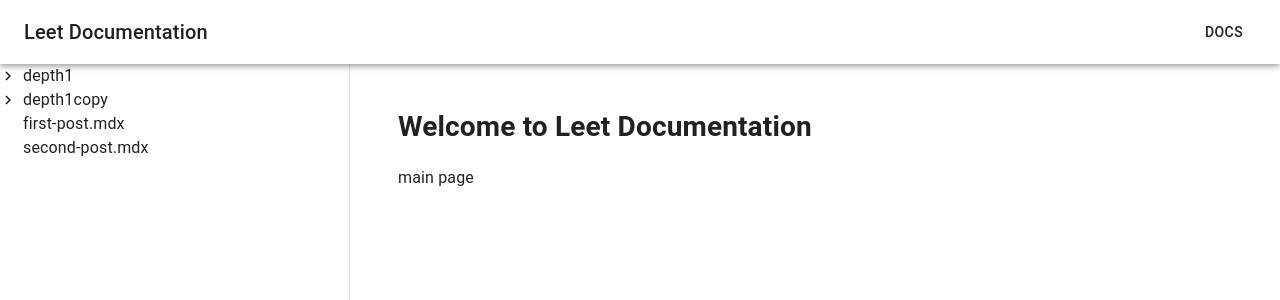
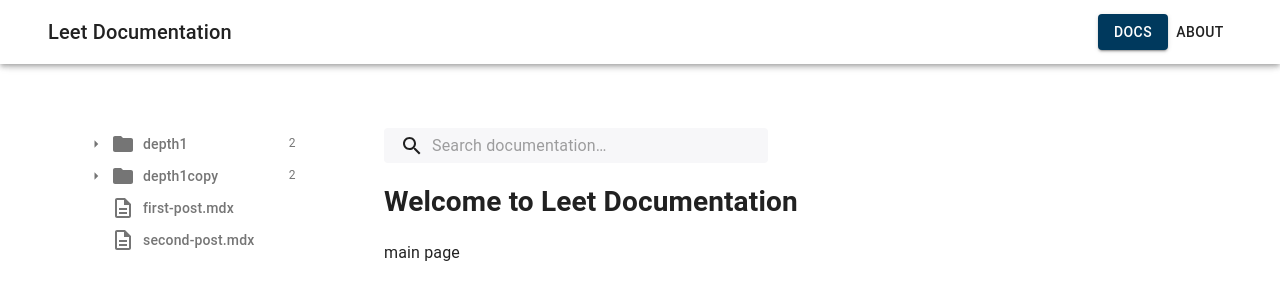
Before and after one commit to pkuzmickas/next-docs-template, a Next.js app: page / in a window 1280 px wide. Shown: the top 300 px of the page. Built offline with nearby package versions, Linux system fonts and the light colour scheme.

Commit message:
Added styling to side navigation, header, fake search bar

```diff
--- a/components/Content.js
+++ b/components/Content.js
@@ -2,25 +2,41 @@ import React from 'react';
 import { makeStyles } from '@material-ui/core/styles';
 import Toolbar from '@material-ui/core/Toolbar';
 import Typography from '@material-ui/core/Typography';
-import { Container } from '@material-ui/core';
+import { Container, Grid } from '@material-ui/core';
+import SideNav from './SideNav';
+import SearchBar from './SearchBar';
 
 const useStyles = makeStyles((theme) => ({
     content: {
         flexGrow: 1,
-        padding: theme.spacing(3),
+        padding: theme.spacing(8),
     },
 }));
 
-export default function Content({ pageTitle, text }) {
+export default function Content({ docData, pageTitle, text }) {
     const classes = useStyles();
     return (
         <main className={classes.content}>
             <Toolbar />
             <Container maxWidth="lg">
-                <h1>{pageTitle}</h1>
-                <Typography>
-                    {text}
-                </Typography>
+                <Grid container spacing={10}>
+                    <Grid item xs={3}>
+                        <SideNav docData={docData} />
+                    </Grid>
+                    <Grid item xs={9}>
+                        <Grid container>
+                            <Grid item xs={12}>
+                                <SearchBar />
+                            </Grid>
+                            <Grid item xs={12}>
+                                <h1>{pageTitle}</h1>
+                                <Typography>
+                                    {text}
+                                </Typography>
+                            </Grid>
+                        </Grid>
+                    </Grid>
+                </Grid>
             </Container>
         </main>
     );
--- a/components/Header.js
+++ b/components/Header.js
@@ -7,6 +7,7 @@ import Button from '@material-ui/core/Button';
 import IconButton from '@material-ui/core/IconButton';
 import MenuIcon from '@material-ui/icons/Menu';
 import CssBaseline from '@material-ui/core/CssBaseline';
+import { Container, Grid } from '@material-ui/core';
 
 const useStyles = makeStyles((theme) => ({
   root: {
@@ -14,9 +15,6 @@ const useStyles = makeStyles((theme) => ({
   },
   appBar: {
     zIndex: theme.zIndex.drawer + 1,
-  },
-  menuButton: {
-    marginRight: theme.spacing(2),
   },
   title: {
     flexGrow: 1,
@@ -26,16 +24,21 @@ const useStyles = makeStyles((theme) => ({
 export default function Header() {
   const classes = useStyles();
   return (
+    <>
       <div className={classes.root}>
-      <CssBaseline></CssBaseline>
         <AppBar position="fixed" className={classes.appBar}>
+          <Container maxWidth="lg">
+
             <Toolbar>
               <Typography variant="h6" className={classes.title}>
                 Leet Documentation
             </Typography>
-          <Button color="inherit">Docs</Button>
+              <Button variant="contained" color="secondary">Docs</Button>
+              <Button color="inherit">About</Button>
             </Toolbar>
+          </Container>
         </AppBar>
       </div>
+    </>
   );
 }
--- a/components/NestedList.js
+++ b/components/NestedList.js
@@ -3,15 +3,24 @@ import { makeStyles } from '@material-ui/core/styles';
 import ExpandMore from '@material-ui/icons/ExpandMore';
 import ChevronRight from '@material-ui/icons/ChevronRight';
 import { TreeView, TreeItem } from '@material-ui/lab';
+import DescriptionOutlinedIcon from '@material-ui/icons/DescriptionOutlined';
+import { GmailTreeView, StyledTreeItem} from "components/StyledTreeItem";
+import ArrowDropDownIcon from '@material-ui/icons/ArrowDropDown';
+import ArrowRightIcon from '@material-ui/icons/ArrowRight';
+import Label from '@material-ui/icons/Label';
+import FolderIcon from '@material-ui/icons/Folder';
+const useStyles = makeStyles((theme) => ({
 
-const useStyles = makeStyles((theme) => ({
-    root: {
-        height: 240,
-        flexGrow: 1,
-        maxWidth: 400,
+    color: theme.palette.text.secondary,
+    '&:hover > $content': {
+        backgroundColor: theme.palette.action.hover,
     },
-    nested: {
-        paddingLeft: theme.spacing(4),
+    '&:focus > $content, &$selected > $content': {
+        backgroundColor: `var(--tree-view-bg-color, ${theme.palette.grey[400]})`,
+        color: 'var(--tree-view-color)',
+    },
+    '&:focus > $content $label, &:hover > $content $label, &$selected > $content $label': {
+        backgroundColor: 'transparent',
     },
 }));
 
@@ -19,12 +28,23 @@ function dfs(curStr, docTree) {
     const docList = docTree[curStr];
     // There are no more children
     if (!docList) {
-        return <TreeItem key={curStr} nodeId={curStr} label={curStr} />;
+        return <StyledTreeItem
+            nodeId={curStr}
+            labelText={curStr}
+            labelIcon={DescriptionOutlinedIcon}
+        />;
     } else {
         return (
-            <TreeItem key={curStr} nodeId={curStr} label={curStr}>
+            <StyledTreeItem
+                nodeId={curStr}
+                labelText={curStr}
+                labelIcon={FolderIcon}
+                labelInfo={docList.length}
+                color="#fff"
+                bgColor="#00395D"
+            >
                 {docList.map(doc => dfs(doc, docTree))}
-            </TreeItem>
+            </StyledTreeItem>
         );
     }
 }
@@ -38,12 +58,15 @@ function buildComponents(docTree, classes) {
 export default function NestedList({ docFileData, docTree }) {
     const classes = useStyles();
     return (
-        <TreeView
-            className={classes.root}
-            defaultCollapseIcon={<ExpandMore />}
-            defaultExpandIcon={<ChevronRight />}
-        >
-            {buildComponents(docTree, classes)}
-        </TreeView>
+        <>
+            <TreeView
+                className={classes.root}
+                defaultCollapseIcon={<ArrowDropDownIcon />}
+                defaultExpandIcon={<ArrowRightIcon />}
+                defaultEndIcon={<div style={{ width: 24 }} />}
+            >
+                {buildComponents(docTree, classes)}
+            </TreeView>
+        </>
     );
 }
--- /dev/null
+++ b/components/SearchBar.js
@@ -0,0 +1,69 @@
+import SearchIcon from '@material-ui/icons/Search';
+import { fade, makeStyles } from '@material-ui/core/styles';
+import InputBase from '@material-ui/core/InputBase';
+
+const useStyles = makeStyles((theme) => ({
+    root: {
+        flexGrow: 1,
+    },
+    menuButton: {
+        marginRight: theme.spacing(2),
+    },
+    title: {
+        flexGrow: 1,
+        display: 'none',
+        [theme.breakpoints.up('sm')]: {
+            display: 'block',
+        },
+    },
+    search: {
+        position: 'relative',
+        borderRadius: theme.shape.borderRadius,
+        backgroundColor: "#f7f7f9",
+        '&:hover': {
+            border: "1px solid black",
+        },
+        marginLeft: 0,
+        width: '30vw',
+    },
+    searchIcon: {
+        padding: theme.spacing(0, 2),
+        height: '100%',
+        position: 'absolute',
+        pointerEvents: 'none',
+        display: 'flex',
+        alignItems: 'center',
+        justifyContent: 'center',
+    },
+    inputRoot: {
+        color: 'inherit',
+        width: '100%',
+
+    },
+    inputInput: {
+        padding: theme.spacing(1, 1, 1, 0),
+        // vertical padding + font size from searchIcon
+        paddingLeft: `calc(1em + ${theme.spacing(4)}px)`,
+        transition: theme.transitions.create('width'),
+        width: '100%',
+    },
+}));
+export default function SearchBar() {
+    const classes = useStyles();
+
+    return (
+        <div className={classes.search}>
+            <div className={classes.searchIcon}>
+                <SearchIcon />
+            </div>
+            <InputBase
+                placeholder="Search documentation…"
+                classes={{
+                    root: classes.inputRoot,
+                    input: classes.inputInput,
+                }}
+                inputProps={{ 'aria-label': 'search' }}
+            />
+        </div>
+    );
+}
--- /dev/null
+++ b/components/SideNav.js
@@ -0,0 +1,19 @@
+import React from 'react';
+import { makeStyles } from '@material-ui/core/styles';
+import NestedList from './NestedList';
+
+const useStyles = makeStyles(theme => ({
+  root: {
+    backgroundColor: theme.palette.background.paper,
+  },
+}));
+
+export default function SideNav({ docData }) {
+  const classes = useStyles();
+
+  return (
+    <div className={classes.root}>
+        <NestedList docTree={docData.docTree}></NestedList>
+    </div>
+  );
+}
--- /dev/null
+++ b/components/StyledTreeItem.js
@@ -0,0 +1,167 @@
+import React from 'react';
+import PropTypes from 'prop-types';
+import { makeStyles } from '@material-ui/core/styles';
+import TreeView from '@material-ui/lab/TreeView';
+import TreeItem from '@material-ui/lab/TreeItem';
+import Typography from '@material-ui/core/Typography';
+import MailIcon from '@material-ui/icons/Mail';
+import DeleteIcon from '@material-ui/icons/Delete';
+import Label from '@material-ui/icons/Label';
+import SupervisorAccountIcon from '@material-ui/icons/SupervisorAccount';
+import InfoIcon from '@material-ui/icons/Info';
+import ForumIcon from '@material-ui/icons/Forum';
+import LocalOfferIcon from '@material-ui/icons/LocalOffer';
+import ArrowDropDownIcon from '@material-ui/icons/ArrowDropDown';
+import ArrowRightIcon from '@material-ui/icons/ArrowRight';
+
+const useTreeItemStyles = makeStyles((theme) => ({
+  root: {
+    color: theme.palette.text.secondary,
+    '&:hover > $content': {
+      backgroundColor: theme.palette.action.hover,
+    },
+    '&:focus > $content, &$selected > $content': {
+      backgroundColor: `var(--tree-view-bg-color, ${theme.palette.grey[400]})`,
+      color: 'var(--tree-view-color)',
+    },
+    '&:focus > $content $label, &:hover > $content $label, &$selected > $content $label': {
+      backgroundColor: 'transparent',
+    },
+  },
+  content: {
+    color: theme.palette.text.secondary,
+    borderTopRightRadius: theme.spacing(2),
+    borderBottomRightRadius: theme.spacing(2),
+    paddingRight: theme.spacing(1),
+    fontWeight: theme.typography.fontWeightMedium,
+    '$expanded > &': {
+      fontWeight: theme.typography.fontWeightRegular,
+    },
+  },
+  group: {
+    marginLeft: 0,
+    '& $content': {
+      paddingLeft: theme.spacing(2),
+    },
+  },
+  expanded: {},
+  selected: {},
+  label: {
+    fontWeight: 'inherit',
+    color: 'inherit',
+  },
+  labelRoot: {
+    display: 'flex',
+    alignItems: 'center',
+    padding: theme.spacing(0.5, 0),
+  },
+  labelIcon: {
+    marginRight: theme.spacing(1),
+  },
+  labelText: {
+    fontWeight: 'inherit',
+    flexGrow: 1,
+  },
+}));
+
+export function StyledTreeItem(props) {
+  const classes = useTreeItemStyles();
+  const { labelText, labelIcon: LabelIcon, labelInfo, color, bgColor, ...other } = props;
+
+  return (
+    <TreeItem
+      label={
+        <div className={classes.labelRoot}>
+          <LabelIcon color="inherit" className={classes.labelIcon} />
+          <Typography variant="body2" className={classes.labelText}>
+            {labelText}
+          </Typography>
+          <Typography variant="caption" color="inherit">
+            {labelInfo}
+          </Typography>
+        </div>
+      }
+      style={{
+        '--tree-view-color': color,
+        '--tree-view-bg-color': bgColor,
+      }}
+      classes={{
+        root: classes.root,
+        content: classes.content,
+        expanded: classes.expanded,
+        selected: classes.selected,
+        group: classes.group,
+        label: classes.label,
+      }}
+      {...other}
+    />
+  );
+}
+
+StyledTreeItem.propTypes = {
+  bgColor: PropTypes.string,
+  color: PropTypes.string,
+  labelIcon: PropTypes.elementType.isRequired,
+  labelInfo: PropTypes.string,
+  labelText: PropTypes.string.isRequired,
+};
+
+const useStyles = makeStyles({
+  root: {
+    height: 264,
+    flexGrow: 1,
+    maxWidth: 400,
+  },
+});
+
+export function GmailTreeView() {
+  const classes = useStyles();
+
+  return (
+    <TreeView
+      className={classes.root}
+      defaultExpanded={['3']}
+      defaultCollapseIcon={<ArrowDropDownIcon />}
+      defaultExpandIcon={<ArrowRightIcon />}
+      defaultEndIcon={<div style={{ width: 24 }} />}
+    >
+      <StyledTreeItem nodeId="1" labelText="All Mail" labelIcon={MailIcon} />
+      <StyledTreeItem nodeId="2" labelText="Trash" labelIcon={DeleteIcon} />
+      <StyledTreeItem nodeId="3" labelText="Categories" labelIcon={Label}>
+        <StyledTreeItem
+          nodeId="5"
+          labelText="Social"
+          labelIcon={SupervisorAccountIcon}
+          labelInfo="90"
+          color="#1a73e8"
+          bgColor="#e8f0fe"
+        />
+        <StyledTreeItem
+          nodeId="6"
+          labelText="Updates"
+          labelIcon={InfoIcon}
+          labelInfo="2,294"
+          color="#e3742f"
+          bgColor="#fcefe3"
+        />
+        <StyledTreeItem
+          nodeId="7"
+          labelText="Forums"
+          labelIcon={ForumIcon}
+          labelInfo="3,566"
+          color="#a250f5"
+          bgColor="#f3e8fd"
+        />
+        <StyledTreeItem
+          nodeId="8"
+          labelText="Promotions"
+          labelIcon={LocalOfferIcon}
+          labelInfo="733"
+          color="#3c8039"
+          bgColor="#e6f4ea"
+        />
+      </StyledTreeItem>
+      <StyledTreeItem nodeId="4" labelText="History" labelIcon={Label} />
+    </TreeView>
+  );
+}
--- a/components/theme.js
+++ b/components/theme.js
@@ -7,7 +7,7 @@ const theme = createMuiTheme({
       main: '#FFF',
     },
     secondary: {
-      main: '#000',
+      main: '#00395D',
     },
     error: {
       main: red.A400,
--- a/pages/index.js
+++ b/pages/index.js
@@ -1,13 +1,13 @@
 import { getDocData } from "utils/get-docs";
 
-import SideBar from '../components/SideBar';
 import Content from 'components/Content';
 
 export default function IndexPage({ docData }) {
   return (
     <>
-      <SideBar docTree={docData.docTree}></SideBar>
-      <Content pageTitle="Welcome to Leet Documentation" text="main page"></Content>
+      {/* <SideBar docTree={docData.docTree}></SideBar> */}
+
+      <Content docData={docData} pageTitle="Welcome to Leet Documentation" text="main page"></Content>
     </>
   )
 }
```
Lines whose indentation alone changed are shown as unchanged.
